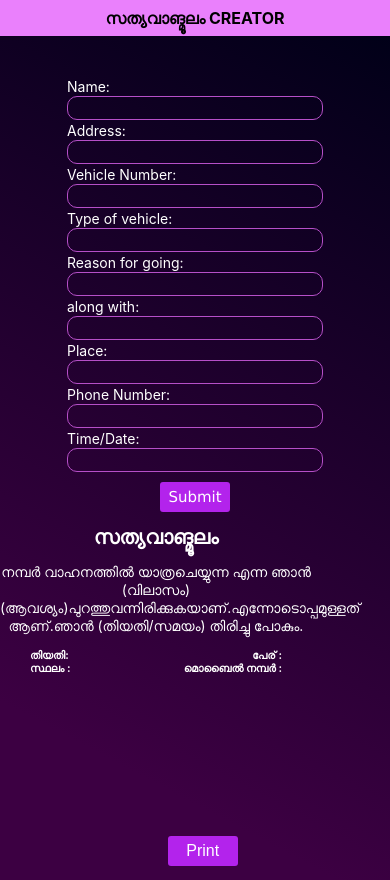
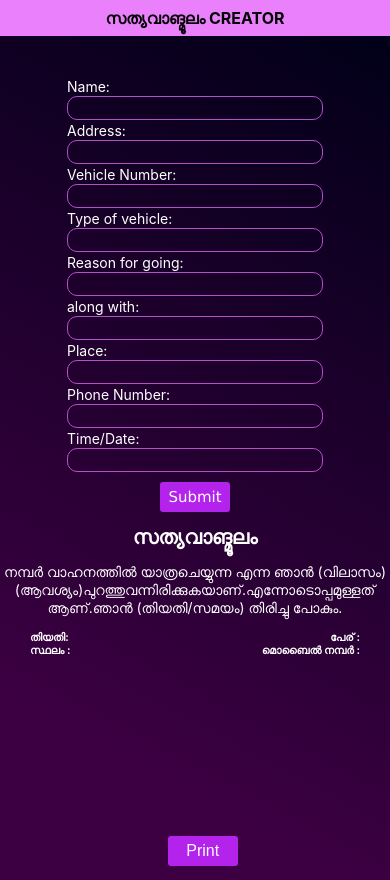
Before and after one commit to vishakhps/E-pass-kerala, a React (Create React App) app: page / in a window 390 px wide. Built offline with nearby package versions, Linux system fonts and the light colour scheme.

Commit message:
trying to fix alignment issue

```diff
--- a/src/App.css
+++ b/src/App.css
@@ -191,6 +191,8 @@ h6{
     height: 100vh;
     max-width: 100vh;
     flex-direction: column-reverse;
+    justify-content: center;
+    align-items: center;
 
 
   }
@@ -208,12 +210,6 @@ h6{
   input{
     max-width: 250px;
   }
-  .fixed{
-
-    max-width: 80%;
-
-
-  }
   .fixed h1{
     font-size: 20px;
   }
```
